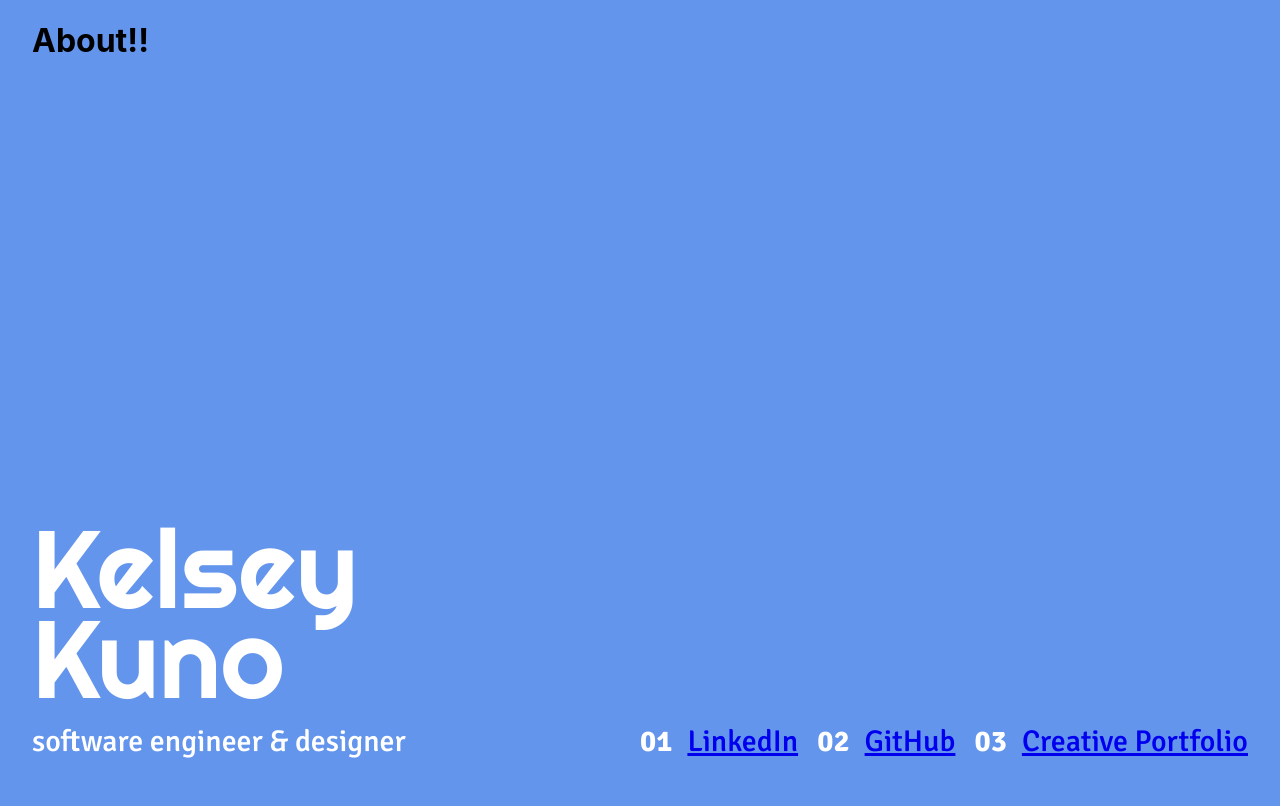
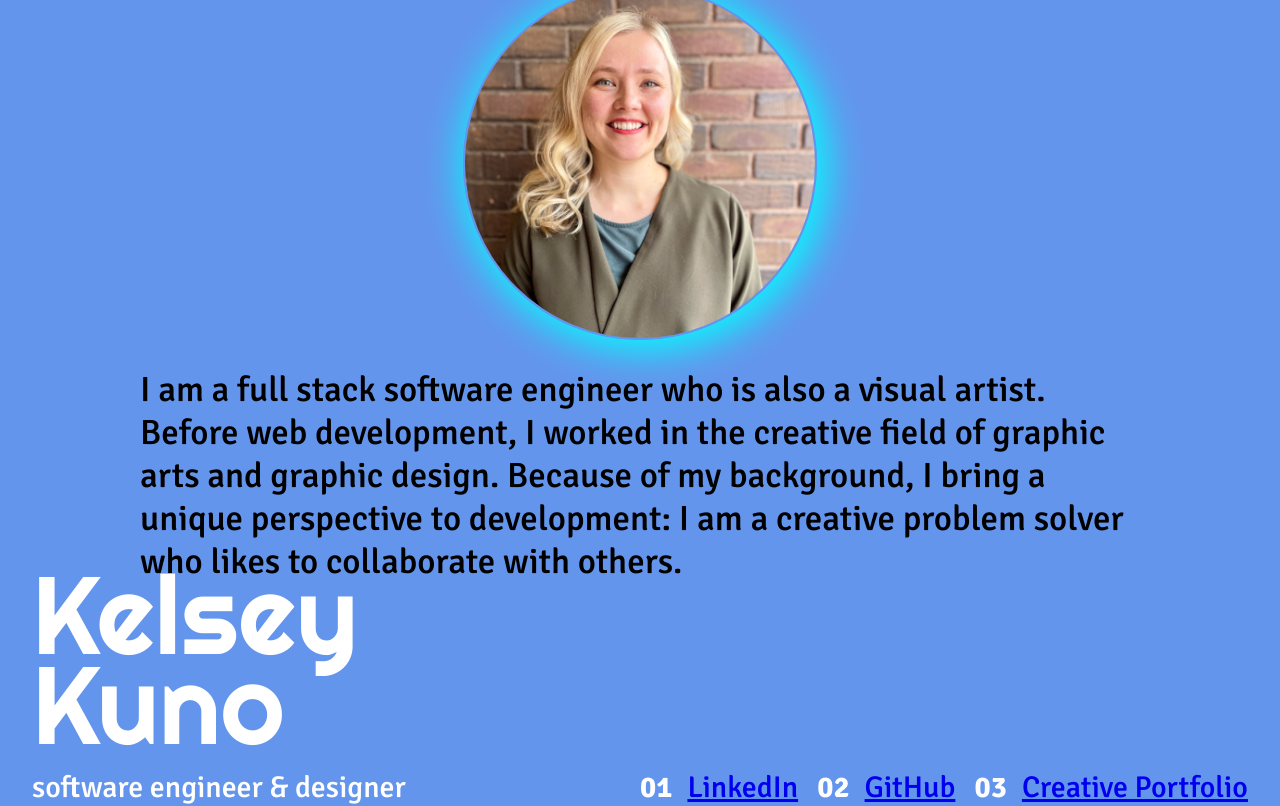
Before and after one commit to kelkuno/portfolio, a React (Create React App) app in the folder resume/: page /#/about in a window 1280 px wide. Built offline with nearby package versions, Linux system fonts and the light colour scheme.

Commit message:
about content and styles set.

```diff
--- a/resume/src/components/About/About.jsx
+++ b/resume/src/components/About/About.jsx
@@ -2,8 +2,17 @@ import React from 'react';
 
 
 function About() {
-    return(
-        <h1>About!!</h1>
+    return (
+        <>
+            <div className="about-container">
+                <img src='./profile-pic.jpeg' alt="profile-pic" className="profile-pic" />
+                <div className="about-content">I am a full stack software engineer who is also a visual artist.
+                    Before web development, I worked in the creative field of graphic arts and graphic design.
+                    Because of my background, I bring a unique perspective to development:
+                    I am a creative problem solver who likes to collaborate with others.
+                </div>
+            </div>
+        </>
 
     );
 }
--- a/resume/src/components/App/App.css
+++ b/resume/src/components/App/App.css
@@ -56,3 +56,31 @@ body {
 .content {
   display: block;
 }
+
+/* About component styles */
+.profile-pic {
+  max-width: 350px;
+  max-height: 350px;
+  flex-grow: 1;
+  flex-shrink: 1;
+  border-radius: 50%;
+  border: solid 2px #6495ED;
+  box-shadow: 5px 5px 40px 5px #0ff;
+}
+.about-content {
+  font-family: 'Signika', sans-serif;
+  font-weight: normal;
+  font-size:35px;
+  flex-basis: 1000px;
+  flex-shrink: 3;
+}
+.about-container {
+  display: flex;
+  align-items: center;
+  align-content: center;
+  flex-wrap: wrap;
+  justify-content: center;
+  width: 100%;
+  gap: 5%;
+  height: 100%;
+}
--- a/resume/src/components/App/App.jsx
+++ b/resume/src/components/App/App.jsx
@@ -15,7 +15,6 @@ function App() {
 
       <Router>
         <div className="App">
-          {/* <img src={logo} className="App-logo" alt="logo" /> */}
           <Route
             path="/"
             exact>
```
Also changed, not shown: resume/public/profile-pic.jpeg (added).
